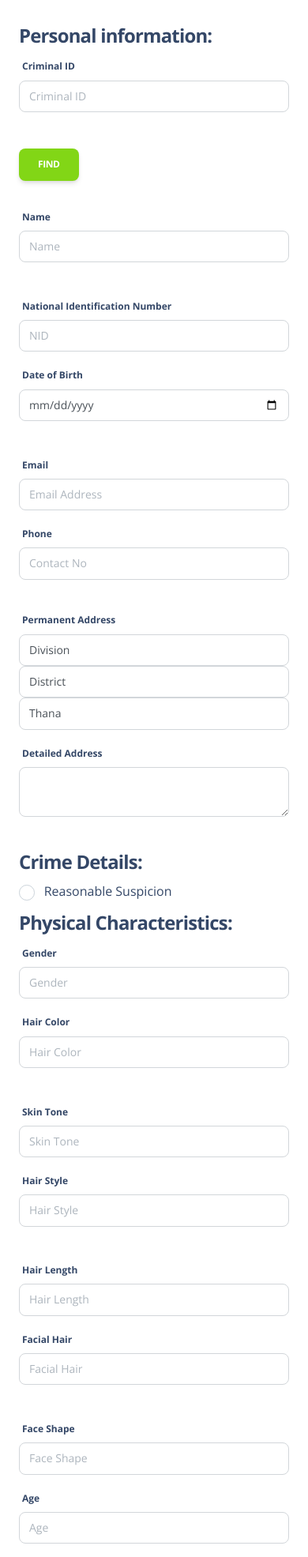
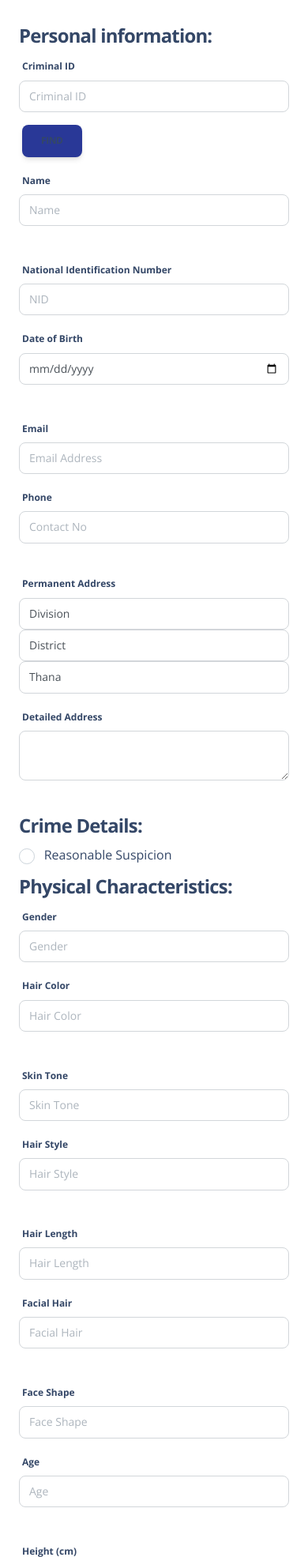
Before and after one commit to Ankon0048/CIS, a Django app: page /arrest/5/ in a window 390 px wide; the page is wider, and only the part inside the window is pictured. Shown: the part 323-2294 px from the top of that part at 79% size. Run offline with Django 4.2, Linux system fonts and the light colour scheme; data comes from the database, SQL or seed files in the repository; both versions use the stored data as it was after the commit; style sheets or scripts are compiled from the project's sources; some libraries are stand-ins or nearby versions.

Commit message:
fixed version 12/1/23

```diff
--- a/myapp/templates/NewArrest.html
+++ b/myapp/templates/NewArrest.html
@@ -97,16 +97,11 @@
                                             <div class="input-group">
                                                 <input class="form-control" name="criminalNumber" type="text" id="TextBoxCriminalID" placeholder="Criminal ID" style="height: fit-content;">
                                             </div>
-
                                         </div>
                                     </div>
-                                    <div class="col-md-6">
-                                        <div class="form-group" style="margin-top: 30px;">
-                                            <button class="btn btn-success" id="Find">Find</button>
-                                        </div>
+                                    <div class="col-md-5">
+                                        <label class="btn btn-success" style="background-color: #293897; border-color: #293897; color: white;"><a href="#" id="Find">Find</a></label>
                                     </div>
-                                </div>
-                                <div class="row">
                                     <div class="col-md-6">
                                         <label>Name</label>
                                         <div class="form-group">
@@ -280,7 +275,6 @@
                                             <option value="{{ fir_number.id }}">{{ fir_number.id }}</option>
                                             {% endfor %}
                                         </select>
-                                        <!-- <input class="form-control" name="FIRno" type="text" id="TextBox5" placeholder="FIR No"> -->
                                     </div>
                                     <div class="col-md-6">
                                         <label>Proposed Charges</label>
@@ -423,7 +417,7 @@
                                     <div class="progress">
                                         <progress class="progress-bar progress-bar-striped progress-bar-animated" id="progressBar" role="progressbar" aria-valuenow="0" aria-valuemin="0" aria-valuemax="100" style="width: 100%"></progress>
                                       </div>
-                                </div>
+                                    <!--<button class="btn btn-lg btn-block" style="background-color: #293897; border-color: #293897; color: white;" id="CISbutton" onclick="applyCIS()">Apply CIS</button> -->
                                 </div>
                             </div>
                         </div>
@@ -482,25 +476,7 @@
             fileUploadInput3.click();
         });
     </script>
-    <script>
 
-        const checkbox = document.getElementById("distinguishing_marks");
-        const dropdown = document.getElementById("Type_of_distinguishing_marks");
-        const descriptionBox = document.getElementById("Description_distinguishing_marks");
-
-        // Add an event listener to the checkbox for changes
-        checkbox.addEventListener("change", function () {
-            if (checkbox.checked) {
-                // If the checkbox is checked, show the dropdown and description box
-                dropdown.style.display = "block";
-                descriptionBox.style.display = "block";
-            } else {
-                // If the checkbox is unchecked, hide the dropdown and description box
-                dropdown.style.display = "none";
-                descriptionBox.style.display = "none";
-            }
-        });
-    </script>
 
     <script>
         var progressBar = document.getElementById('progressBar');
@@ -537,8 +513,25 @@
         }
     </script>
 
+    <script>
 
+        const checkbox = document.getElementById("distinguishing_marks");
+        const dropdown = document.getElementById("Type_of_distinguishing_marks");
+        const descriptionBox = document.getElementById("Description_distinguishing_marks");
 
+        // Add an event listener to the checkbox for changes
+        checkbox.addEventListener("change", function () {
+            if (checkbox.checked) {
+                // If the checkbox is checked, show the dropdown and description box
+                dropdown.style.display = "block";
+                descriptionBox.style.display = "block";
+            } else {
+                // If the checkbox is unchecked, hide the dropdown and description box
+                dropdown.style.display = "none";
+                descriptionBox.style.display = "none";
+            }
+        });
+    </script>
     <script>
         // Get a reference to the date input element
         const dateInput = document.getElementById("Judgementdate");
@@ -693,7 +686,9 @@
             formData.append('weight', document.getElementById("TextBox13").value);
             */
             // Append image files
+            formData.append('leftFacedImage', fileInput1.files[0]);
             formData.append('FrontFacedImage', fileInput2.files[0]);
+            formData.append('RightFacedImage', fileInput3.files[0]);
 
             let token = '{{ csrf_token }}';
             formData.append('csrfmiddlewaretoken',token);
--- a/myapp/views.py
+++ b/myapp/views.py
@@ -823,6 +823,7 @@
 
 def ArrestPage(request, admin_id, criminal_id=None):
     if request.method == 'POST':
+        print("CALLING POST UNNESSACRIFKAJFJ")
         temp_img = request.FILES.get('FrontFacedImage')
         temp_name = request.POST.get('criminalName')
         temp_nid = request.POST.get('criminalNID')
@@ -851,7 +852,7 @@
             criminal_img=temp_img,
             criminal_name=temp_name,
             criminal_nid=temp_nid,  # Assuming color corresponds to hair color
-            criminal_DOB=temp_dob,
+            #criminal_DOB=temp_dob,
             criminal_email = temp_email,
             criminal_phone = temp_contactno,
             criminal_division = temp_division,
@@ -874,10 +875,10 @@
         )
         admin = AdminProfile.objects.get(id=admin_id)
         fir_numbers = CASE_FIR.objects.all()
-        return  render(request, 'NewArrest.html',{'user': admin, 'fir_numbers':fir_numbers  })
+        return render(request, 'NewArrest.html',{'user': admin, 'fir_numbers':fir_numbers  })
     if criminal_id:
         criminal = get_object_or_404(CriminalProfile, id=criminal_id)
-        # print(f'criminl_id is {criminal_id}')
+        print(f'criminl_id is {criminal_id}')
         # print(f'object fount at {criminal}')
         if criminal:
             return JsonResponse({
@@ -910,6 +911,7 @@
             return render(request, 'NewArrest.html',{'user': admin, 'fir_numbers':fir_numbers  })
     admin = AdminProfile.objects.get(id=admin_id)
     fir_numbers = CASE_FIR.objects.all()
+    print("Without criminal_id Find")
     return  render(request, 'NewArrest.html',{'user': admin,'fir_numbers':fir_numbers })
 
 def applyCISLoader(request):
```
Also changed, not shown: db.sqlite3, media/uploads/20231201151157t1.jpg (added).
